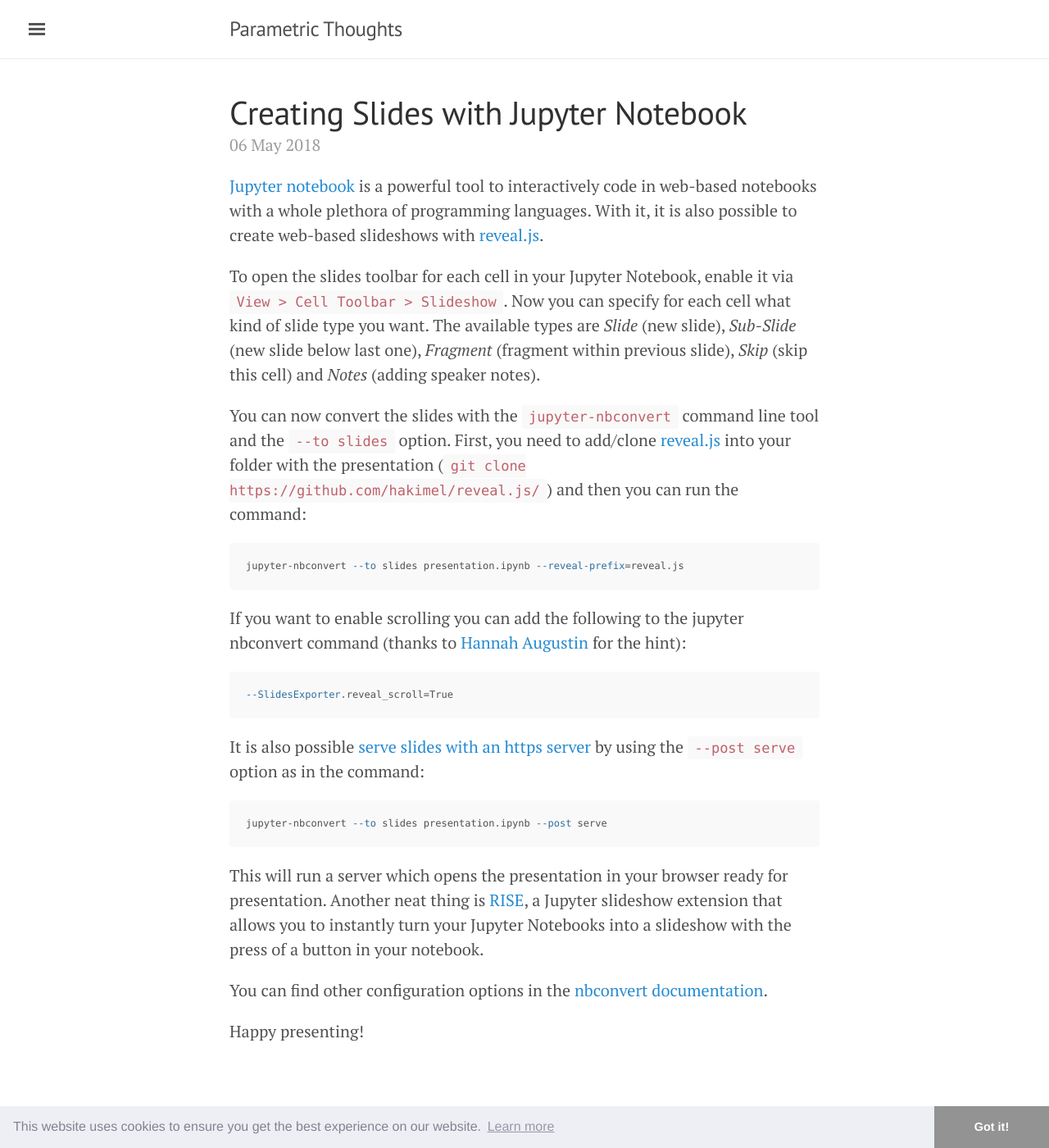
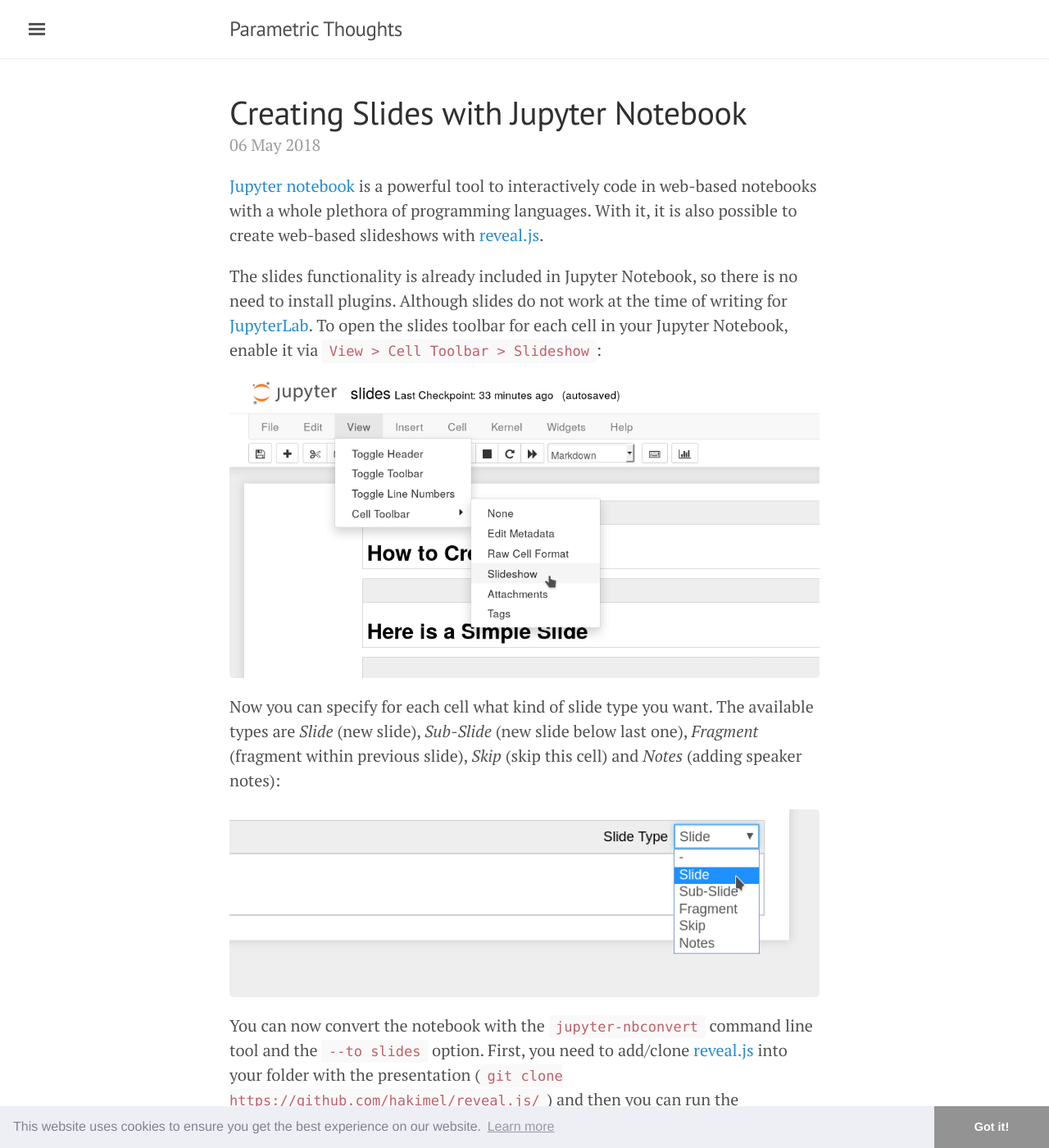
Before and after one commit to njanakiev/njanakiev.github.io, a Jekyll site: the page built from til/_posts/2018-05-06-creating-slides-with-jupyter-notebook.md, in a window 1280 px wide and 1400 px high. Shown: the whole window at 82% size. Built offline with Jekyll 4.4.1, drawn with Linux system fonts in a browser that asks for light colours; comment, search, counter and statistics services are not loaded; some of the changed text lies outside the part shown.

Commit message:
Update post

````diff
--- a/til/_posts/2018-05-06-creating-slides-with-jupyter-notebook.md
+++ b/til/_posts/2018-05-06-creating-slides-with-jupyter-notebook.md
@@ -6,12 +6,17 @@
 comments: true
 ---
 
-
 [Jupyter notebook](http://jupyter.org/) is a powerful tool to interactively code in web-based notebooks with a whole plethora of programming languages. With it, it is also possible to create web-based slideshows with [reveal.js](https://github.com/hakimel/reveal.js/).
 
-To open the slides toolbar for each cell in your Jupyter Notebook, enable it via `View > Cell Toolbar > Slideshow`. Now you can specify for each cell what kind of slide type you want. The available types are _Slide_ (new slide), _Sub-Slide_ (new slide below last one), _Fragment_ (fragment within previous slide), _Skip_ (skip this cell) and _Notes_ (adding speaker notes).
+The slides functionality is already included in Jupyter Notebook, so there is no need to install plugins. Although slides do not work at the time of writing for [JupyterLab](https://jupyterlab.readthedocs.io/en/stable/). To open the slides toolbar for each cell in your Jupyter Notebook, enable it via `View > Cell Toolbar > Slideshow`:
 
-You can now convert the slides with the [`jupyter-nbconvert`](https://nbconvert.readthedocs.io/en/latest/) command line tool and the [`--to slides`](http://nbconvert.readthedocs.io/en/latest/usage.html#convert-revealjs) option. First, you need to add/clone [reveal.js](https://github.com/hakimel/reveal.js/) into your folder with the presentation (`git clone https://github.com/hakimel/reveal.js/`) and then you can run the command:
+![Jupyter Slides Toolbar]({{ site.baseurl }}/til/assets/creating_slides_with_jupyter_notebook_files/jupyter_slides_toolbar.png)
+
+Now you can specify for each cell what kind of slide type you want. The available types are _Slide_ (new slide), _Sub-Slide_ (new slide below last one), _Fragment_ (fragment within previous slide), _Skip_ (skip this cell) and _Notes_ (adding speaker notes):
+
+![Jupyter Slides Toolbar]({{ site.baseurl }}/til/assets/creating_slides_with_jupyter_notebook_files/jupyter_slides_type.png)
+
+You can now convert the notebook with the [`jupyter-nbconvert`](https://nbconvert.readthedocs.io/en/latest/) command line tool and the [`--to slides`](http://nbconvert.readthedocs.io/en/latest/usage.html#convert-revealjs) option. First, you need to add/clone [reveal.js](https://github.com/hakimel/reveal.js/) into your folder with the presentation (`git clone https://github.com/hakimel/reveal.js/`) and then you can run the command:
 
 ```bash
 jupyter-nbconvert --to slides presentation.ipynb --reveal-prefix=reveal.js
@@ -29,7 +34,9 @@
 jupyter-nbconvert --to slides presentation.ipynb --post serve
 ```
 
-This will run a server which opens the presentation in your browser ready for presentation. Another neat thing is [RISE](https://github.com/damianavila/RISE), a Jupyter slideshow extension that allows you to instantly turn your Jupyter Notebooks into a slideshow with the press of a button in your notebook.
+This will run a server which opens the presentation in your browser ready for presentation. Another neat thing is [RISE](https://github.com/damianavila/RISE), a Jupyter slideshow extension that allows you to instantly turn your Jupyter Notebooks into a slideshow with the press of a button in your notebook:
+
+![Jupyter Slides RISE]({{ site.baseurl }}/til/assets/creating_slides_with_jupyter_notebook_files/jupyter_slides_RISE.png)
 
 You can find other configuration options in the [nbconvert documentation](https://nbconvert.readthedocs.io/en/latest/config_options.html).
 
````
Also changed, not shown: til/assets/creating_slides_with_jupyter_notebook_files/jupyter_slides_RISE.png (added), til/assets/creating_slides_with_jupyter_notebook_files/jupyter_slides_toolbar.png (added), til/assets/creating_slides_with_jupyter_notebook_files/jupyter_slides_type.png (added).
